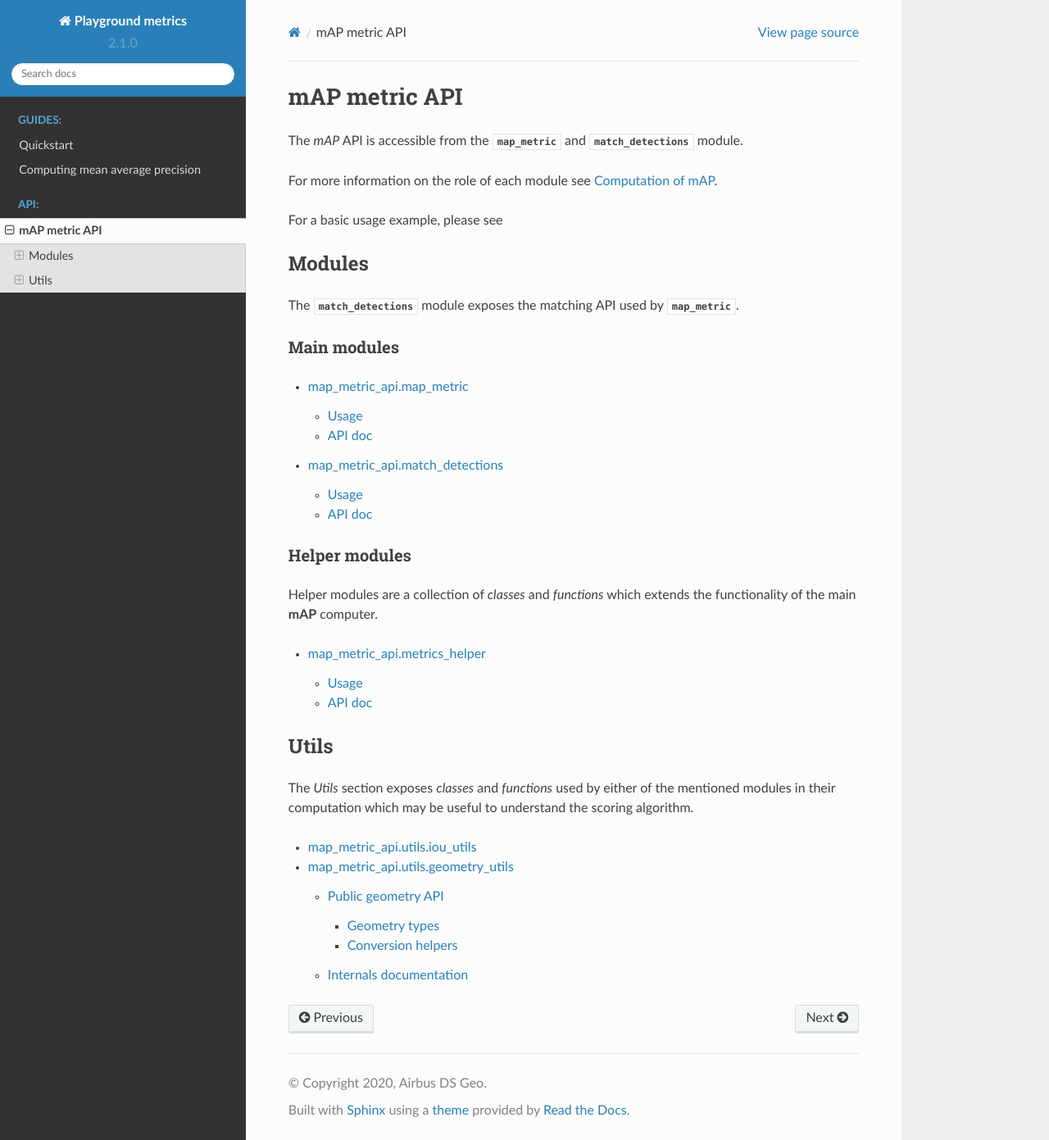
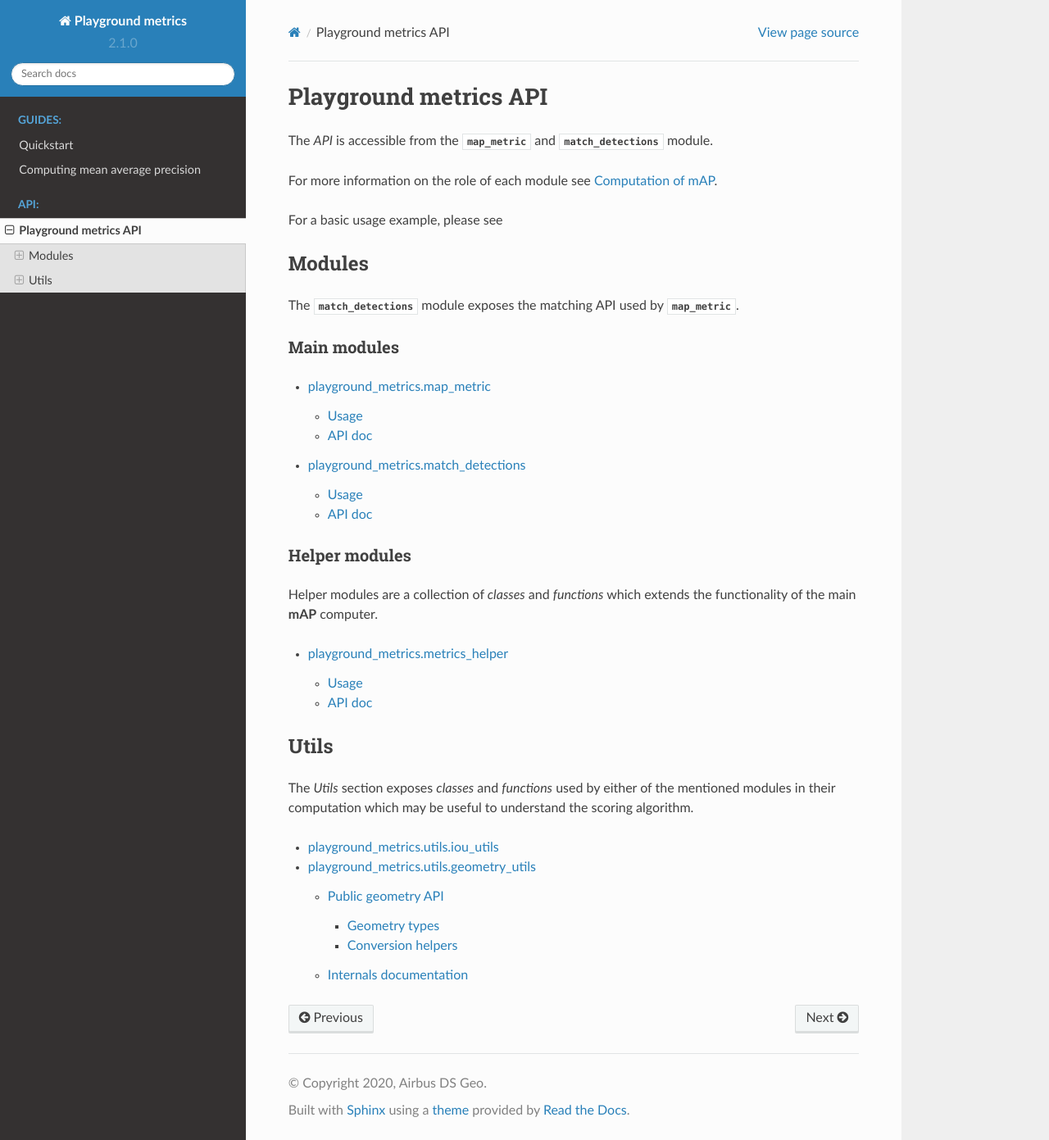
Before and after one commit to airbusgeo/playground-metrics, a Sphinx documentation site: the page built from docs/source/api_doc/playground_metrics.rst, in a window 1280 px wide and 1391 px high. Shown: the whole window at 82% size. Built offline with Sphinx 7.4.7 and the Read the Docs theme 2.0.0, drawn with Linux system fonts in a browser that asks for light colours.

Commit message:
Update documentation

```diff
--- a/docs/source/api_doc/playground_metrics.map_metric.rst
+++ b/docs/source/api_doc/playground_metrics.map_metric.rst
@@ -1,5 +1,5 @@
-map\_metric\_api.map\_metric
-===================================
+playground\_metrics.map\_metric
+===============================
 
 Usage
 -----
--- a/docs/source/api_doc/playground_metrics.match_detections.rst
+++ b/docs/source/api_doc/playground_metrics.match_detections.rst
@@ -1,5 +1,5 @@
-map\_metric\_api.match\_detections
-=========================================
+playground\_metrics.match\_detections
+=====================================
 
 Usage
 -----
--- a/docs/source/api_doc/playground_metrics.metrics_helper.rst
+++ b/docs/source/api_doc/playground_metrics.metrics_helper.rst
@@ -1,4 +1,4 @@
-map\_metric\_api.metrics\_helper
+playground\_metrics.metrics\_helper
 ===================================
 
 Usage
--- a/docs/source/api_doc/playground_metrics.rst
+++ b/docs/source/api_doc/playground_metrics.rst
@@ -1,7 +1,8 @@
-mAP metric API
-==============
+Playground metrics API
+======================
 
-The *mAP* API is accessible from the :mod:`~playground_metrics.map_metric` and :mod:`~playground_metrics.match_detections` module.
+The *API* is accessible from the :mod:`~playground_metrics.map_metric` and :mod:`~playground_metrics.match_detections`
+module.
 
 For more information on the role of each module see :ref:`map_computation`.
 
@@ -10,7 +11,8 @@ For a basic usage example, please see
 Modules
 -------
 
-The :mod:`~playground_metrics.match_detections` module exposes the matching API used by :mod:`~playground_metrics.map_metric`.
+The :mod:`~playground_metrics.match_detections` module exposes the matching API used by
+:mod:`~playground_metrics.map_metric`.
 
 
 Main modules
--- a/docs/source/api_doc/playground_metrics.utils.geometry_utils.rst
+++ b/docs/source/api_doc/playground_metrics.utils.geometry_utils.rst
@@ -1,5 +1,5 @@
-map\_metric\_api.utils.geometry\_utils
-======================================
+playground\_metrics.utils.geometry\_utils
+=========================================
 
 Public geometry API
 -------------------
--- a/docs/source/api_doc/playground_metrics.utils.iou_utils.rst
+++ b/docs/source/api_doc/playground_metrics.utils.iou_utils.rst
@@ -1,5 +1,5 @@
-map\_metric\_api.utils.iou\_utils
-===================================
+playground\_metrics.utils.iou\_utils
+====================================
 
 .. automodule:: playground_metrics.utils.iou_utils
     :members:
--- a/readthedocs.yml
+++ b/readthedocs.yml
@@ -9,6 +9,9 @@ version: 2
 sphinx:
   configuration: docs/conf.py
 
+conda:
+  file: environment.yml
+
 # Optionally set the version of Python and requirements required to build your docs
 python:
   version: 3.8
```
Also changed, not shown: environment.yml (added, +8 -0 lines).
